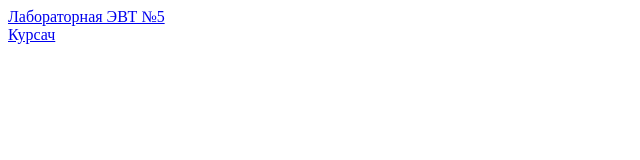
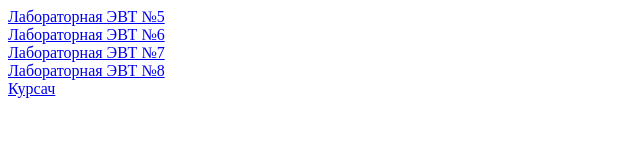
Before and after one commit to Darya272005/EVT, a plain HTML site: page index.html in a window 1280 px wide. Shown: the whole page, without its empty margins (0-640 px from the left). Drawn offline with Linux system fonts and the light colour scheme.

Commit message:
Update index.html

```diff
--- a/index.html
+++ b/index.html
@@ -7,6 +7,9 @@
 </head>
    <body>
 <a href="laba5/index.html">Лабораторная ЭВТ №5</a><br>
+<a href="laba6/index.html">Лабораторная ЭВТ №6</a><br>
+<a href="laba7/index.html">Лабораторная ЭВТ №7</a><br>
+<a href="laba8/index.html">Лабораторная ЭВТ №8</a><br>
 <a href="moda2/index.html">Курсач</a><br>
 
 
```
